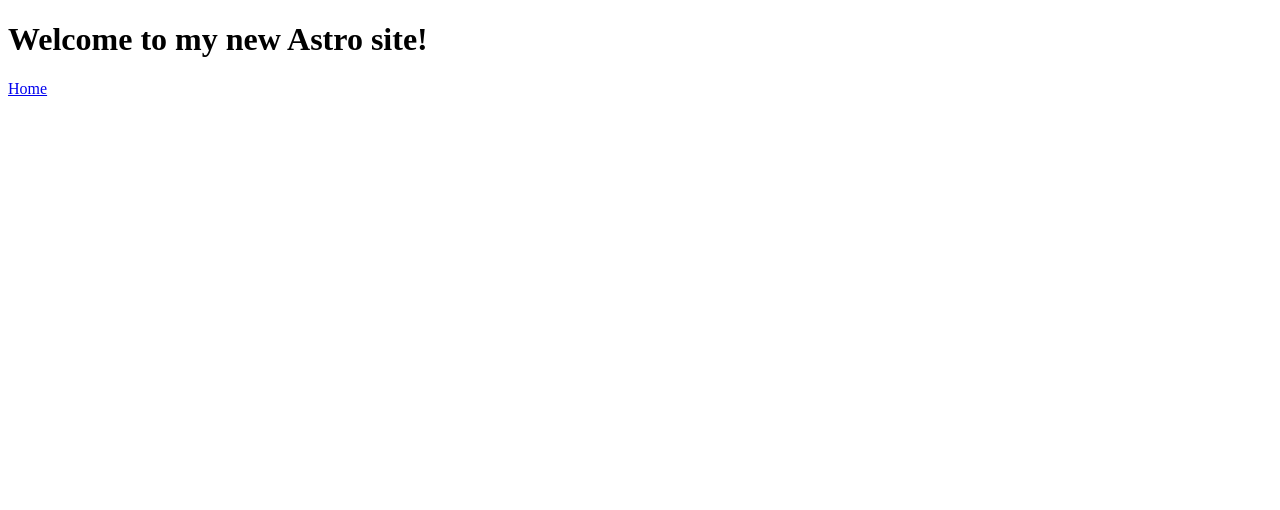
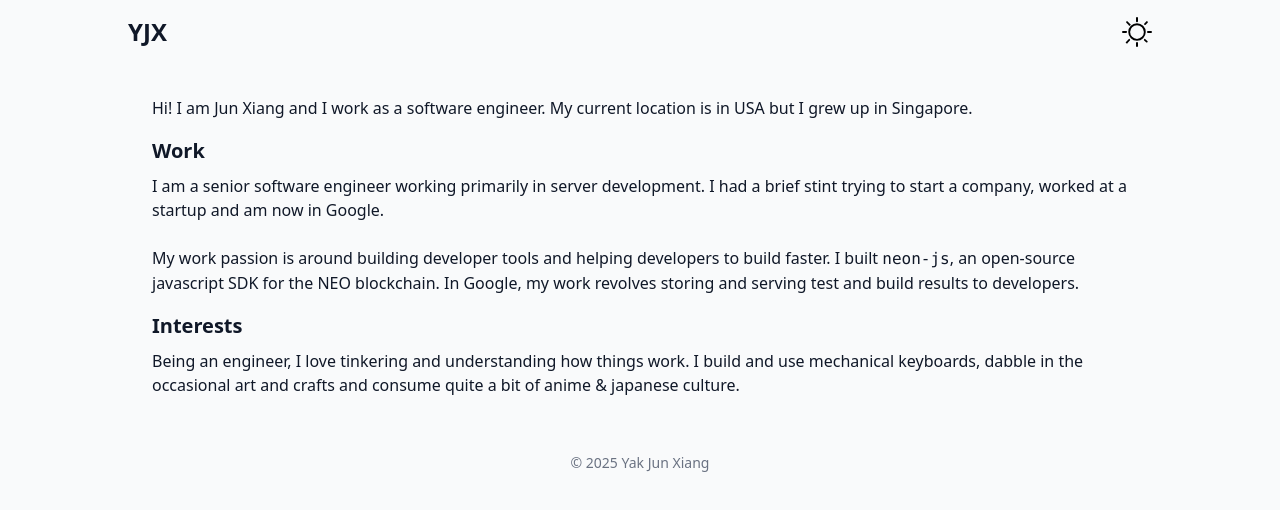
Before and after one commit to snowypowers/snowypowers.github.io, an Astro site: page /about in a window 1280 px wide. Built offline with nearby package versions, Linux system fonts and the light colour scheme; Astro itself is replaced by a stand-in of ours.

Commit message:
Format and add about page

```diff
--- /dev/null
+++ b/src/components/Footer.astro
@@ -0,0 +1,8 @@
+---
+
+---
+
+<footer class="p-4 text-center text-sm text-gray-500">
+  &copy; {new Date().getFullYear()}
+  Yak Jun Xiang
+</footer>
--- a/src/layouts/BasicLayout.astro
+++ b/src/layouts/BasicLayout.astro
@@ -1,6 +1,7 @@
 ---
 import "../styles/global.css";
 import ThemeIcon from "../components/ThemeIcon.astro";
+import Footer from "../components/Footer.astro";
 const { title = "My Site" } = Astro.props;
 ---
 
@@ -12,18 +13,17 @@ const { title = "My Site" } = Astro.props;
     <title>{title}</title>
   </head>
   <body class="min-h-screen bg-gray-50 text-gray-900 dark:bg-gray-900 dark:text-gray-300">
-    <header class="p-4 shadow">
+    <header class="p-4">
       <div class="mx-auto flex w-full max-w-5xl">
-        <h1 class="grow text-2xl font-bold">{title}</h1>
+        <h1 class="grow text-2xl font-bold">
+        <a href="/">YJX</a>
+        </h1>
         <ThemeIcon />
       </div>
     </header>
     <main class="mx-auto max-w-5xl p-6">
       <slot />
     </main>
-    <footer class="p-4 text-center text-sm text-gray-500">
-      &copy; {new Date().getFullYear()}
-      Yak Jun Xiang
-    </footer>
+    <Footer />
   </body>
 </html>
--- /dev/null
+++ b/src/layouts/MdLayout.astro
@@ -0,0 +1,9 @@
+---
+import BasicLayout from "./BasicLayout.astro";
+
+const { frontmatter } = Astro.props;
+---
+
+<BasicLayout title={frontmatter.title}>
+  <slot />
+</BasicLayout>
--- a/src/pages/about.astro
+++ /dev/null
@@ -1,17 +0,0 @@
----
-
----
-
-<html lang="en">
-  <head>
-    <meta charset="utf-8" />
-    <link rel="icon" type="image/svg+xml" href="/favicon.svg" />
-    <meta name="viewport" content="width=device-width" />
-    <meta name="generator" content={Astro.generator} />
-    <title>Astro</title>
-  </head>
-  <body>
-    <h1>Welcome to my new Astro site!</h1>
-    <a href="/">Home</a>
-  </body>
-</html>
--- /dev/null
+++ b/src/pages/about.md
@@ -0,0 +1,17 @@
+---
+layout: ../layouts/MdLayout.astro
+title: "About Me"
+---
+
+Hi! I am Jun Xiang and I work as a software engineer. My current location is in USA but I grew up in Singapore.
+
+## Work
+
+I am a senior software engineer working primarily in server development. I had a brief stint trying to start a company, worked at a startup and am now in Google.
+
+
+My work passion is around building developer tools and helping developers to build faster. I built `neon-js`, an open-source javascript SDK for the NEO blockchain. In Google, my work revolves storing and serving test and build results to developers.
+
+## Interests
+
+Being an engineer, I love tinkering and understanding how things work. I build and use mechanical keyboards, dabble in the occasional art and crafts and consume quite a bit of anime & japanese culture.
--- a/src/pages/index.astro
+++ b/src/pages/index.astro
@@ -4,4 +4,6 @@ import BasicLayout from "../layouts/BasicLayout.astro";
 
 <BasicLayout title="Home">
   <p>Welcome to my site!</p>
+  <a href="/">Home</a>
+  <a href="/about">About</a>
 </BasicLayout>
--- a/src/pages/posts/post-1.md
+++ b/src/pages/posts/post-1.md
@@ -1,4 +1,5 @@
 ---
+layout: ../../layouts/MdLayout.astro
 title: "My first post"
 pubDate: 2025-02-17
 description: "Time for my first post"
--- a/src/styles/global.css
+++ b/src/styles/global.css
@@ -1,3 +1,21 @@
 @import "tailwindcss";
 
 @custom-variant dark (&:where(.dark, .dark *));
+
+@layer base {
+    h1 {
+        font-size: var(--text-2xl);
+        font-weight: var(--font-weight-bold);
+    }
+
+    h2 {
+        font-size: var(--text-xl);
+        font-weight: var(--font-weight-bold);
+    }
+
+    p {
+        padding-top: 0.5rem;
+        padding-bottom: 1rem;
+    }
+
+}
```
Also changed, not shown: src/layouts/HomeLayout.astro (added).
